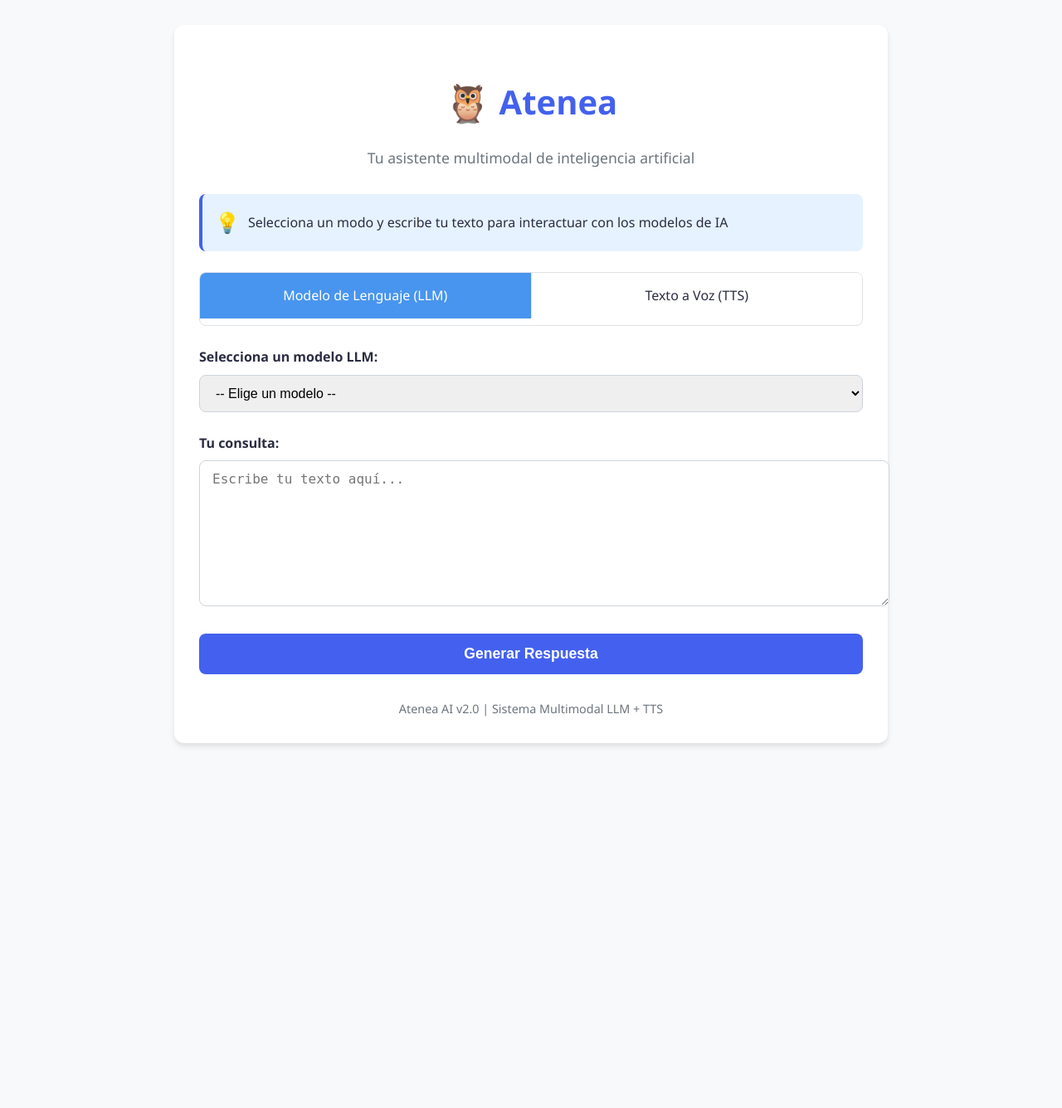
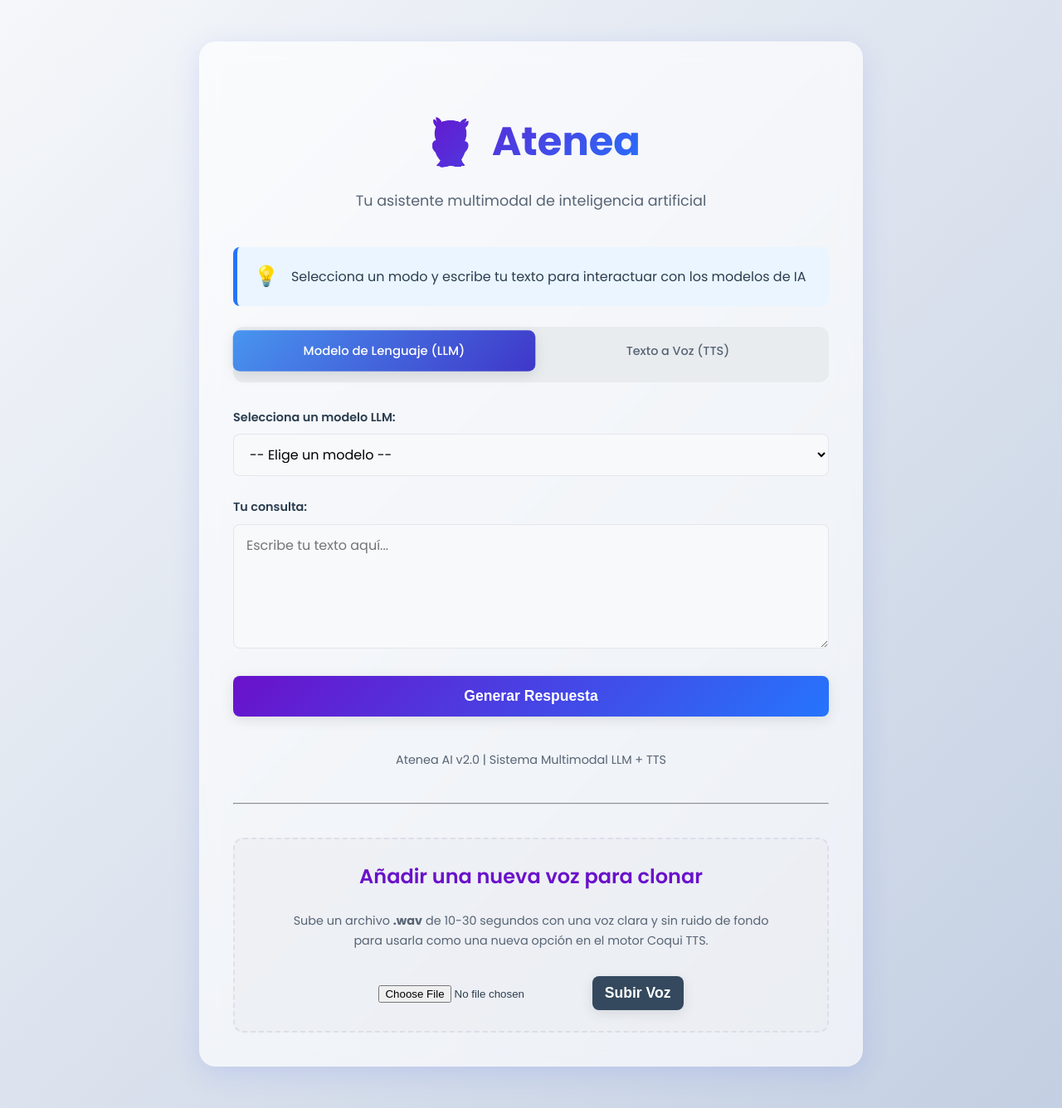
Before and after one commit to jlimolina/atenea, a Flask app: page / in a window 1280 px wide. Shown: the whole page at 83% size. Before the commit the page ends 900 px from the top, so only its background shows below. Run offline with Flask 3, Linux system fonts and the light colour scheme; a database or web service that is not in the repository returns one stand-in record (values such as "Sample title"); data that the repository does not hold is empty.

Commit message:
Actualización del 2025-06-06 a las 13:26:33

```diff
--- a/app.py
+++ b/app.py
@@ -1,4 +1,5 @@
-from flask import Flask, request, render_template, send_file, jsonify
+from flask import Flask, request, render_template, send_file, jsonify, redirect, url_for
+from werkzeug.utils import secure_filename
 import ollama
 import logging
 import socket
@@ -15,34 +16,30 @@ from TTS.api import TTS
 from torch.serialization import safe_globals
 from TTS.tts.configs.xtts_config import XttsConfig
 
-# Configuración de logging
 logging.basicConfig(level=logging.INFO, format='%(asctime)s - %(levelname)s - %(message)s', handlers=[logging.StreamHandler()])
 
 app = Flask(__name__)
 
-# Configuración
+UPLOAD_FOLDER = 'voices'
+app.config['UPLOAD_FOLDER'] = UPLOAD_FOLDER
+os.makedirs(app.config['UPLOAD_FOLDER'], exist_ok=True)
+
 OLLAMA_HOST = 'http://localhost:11434'
 LLM_TIMEOUT = 180
 
-# Filtro Jinja
 def nl2br(value):
     return value.replace('\n', '<br>') if value else ''
 app.jinja_env.filters['nl2br'] = nl2br
 
-# --- ARQUITECTURA MULTI-MOTOR TTS ---
-
-# 1. Caché para los modelos cargados
 silero_vits_model = None
 coqui_xtts_model = None
 
 def get_silero_model():
-    """Carga el modelo Silero VITS bajo demanda."""
     global silero_vits_model
     if silero_vits_model:
         return silero_vits_model
 
     logging.info("Cargando modelo Silero VITS...")
-    # Configuración especial para evitar problemas de descarga
     torch.hub.set_dir(os.path.expanduser('~/.cache/torch/hub'))
     torch.hub._validate_not_a_forked_repo = lambda a, b, c: True
     model, _ = torch.hub.load(
@@ -54,7 +51,6 @@ def get_silero_model():
     return silero_vits_model
 
 def get_coqui_model():
-    """Carga el modelo Coqui TTS (XTTS v2) bajo demanda."""
     global coqui_xtts_model
     if coqui_xtts_model:
         return coqui_xtts_model
@@ -68,27 +64,21 @@ def get_coqui_model():
     return coqui_xtts_model
 
 def generate_silero_audio(text, speaker):
-    """Genera audio con Silero y devuelve el tensor y su sample rate."""
     model = get_silero_model()
     audio_tensor = model.apply_tts(text=text, speaker=speaker, sample_rate=48000)
     return audio_tensor.unsqueeze(0), 48000
 
 def generate_coqui_audio(text, speaker_wav):
-    """Genera audio con Coqui y devuelve el tensor y su sample rate."""
     model = get_coqui_model()
     wav_output = model.tts(text=text, speaker_wav=speaker_wav, language="es")
     audio_tensor = torch.tensor(wav_output).unsqueeze(0)
     return audio_tensor, 24000
 
-# 2. Registro de Motores
 TTS_ENGINES = {
     'silero': generate_silero_audio,
     'coqui': generate_coqui_audio,
 }
 
-# --- FIN DE LA ARQUITECTURA MULTI-MOTOR ---
-
-# ... (Las funciones check_ollama_connection y get_ollama_models no cambian) ...
 def check_ollama_connection():
     try:
         response = requests.get(f"{OLLAMA_HOST}/api/tags", timeout=5)
@@ -107,15 +97,25 @@ def get_ollama_models():
 
 @app.route('/')
 def index():
-    # ... (Esta ruta no cambia) ...
     ollama_available = check_ollama_connection()
     model_names = get_ollama_models() if ollama_available else []
     error_message = None
     if not ollama_available:
         error_message = "Ollama no está disponible."
     elif not model_names:
-        error_message = "Ollama está corriendo pero no hay modelos."
-    return render_template('index.html', models=model_names, error=error_message)
+        error_message = "Ollama está corriendo pero no hay modelos disponibles."
+
+    try:
+        voice_files = [f for f in os.listdir(app.config['UPLOAD_FOLDER']) if f.endswith('.wav')]
+    except FileNotFoundError:
+        voice_files = []
+
+    return render_template(
+        'index.html',
+        models=model_names,
+        error=error_message,
+        available_voices=voice_files
+    )
 
 @app.route('/ask', methods=['POST'])
 def ask():
@@ -127,7 +127,6 @@ def ask():
         return jsonify({"error": "Texto requerido"}), 400
 
     if mode == 'llm':
-        # --- Lógica LLM (sin cambios) ---
         selected_model = data.get('model')
         if not selected_model:
             return jsonify({"error": "Modelo no seleccionado"}), 400
@@ -135,13 +134,11 @@ def ask():
             response = ollama.chat(model=selected_model, messages=[{'role': 'user', 'content': question}], options={'timeout': LLM_TIMEOUT})
             return render_template('response.html', response=response['message']['content'], question=question, model=selected_model, mode=mode)
         except Exception as e:
-            # ... (manejo de errores de LLM sin cambios) ...
-            error_msg = {socket.gaierror: "Error de red"}.get(type(e), f"Error: {str(e)}")
+            error_msg = {socket.gaierror: "Error de red", ConnectionRefusedError: "Ollama no responde"}.get(type(e), f"Error: {str(e)}")
             logging.error(f"Error LLM: {error_msg}")
             return render_template('response.html', response=error_msg, question=question, model=selected_model, mode=mode)
 
     elif mode == 'tts':
-        # --- Lógica TTS (Refactorizada) ---
         try:
             selected_engine_name = request.form.get('tts_engine', 'silero')
             selected_speaker = request.form.get('tts_speaker')
@@ -152,10 +149,8 @@ def ask():
 
             logging.info(f"Generando audio con motor '{selected_engine_name}' y voz '{selected_speaker}'...")
 
-            # Llama a la función correspondiente, que devuelve el audio y su sample rate
             audio_tensor, sample_rate = generation_function(question, selected_speaker)
 
-            # Proceso común de conversión a base64
             audio_data = io.BytesIO()
             torchaudio.save(audio_data, audio_tensor, sample_rate, format='wav')
             audio_data.seek(0)
@@ -177,7 +172,30 @@ def ask():
             logging.error(f"Error en TTS: {str(e)}", exc_info=True)
             return render_template('response.html', response=f"Error al generar audio: {e}", question=question, model="Error TTS", mode=mode)
 
-# ... (la ruta /system_status y el bloque if __name__ == '__main__' no necesitan grandes cambios) ...
+@app.route('/upload_voice', methods=['POST'])
+def upload_voice():
+    if 'voice_file' not in request.files:
+        return redirect(request.url)
+
+    file = request.files['voice_file']
+
+    if file.filename == '':
+        return redirect(request.url)
+
+    if file and file.filename.endswith('.wav'):
+        filename = secure_filename(file.filename)
+        save_path = os.path.join(app.config['UPLOAD_FOLDER'], filename)
+
+        try:
+            file.save(save_path)
+            logging.info(f"Archivo de voz '{filename}' subido exitosamente.")
+        except Exception as e:
+            logging.error(f"Error al guardar el archivo: {e}")
+
+        return redirect(url_for('index'))
+    else:
+        return 'Formato de archivo no válido. Sube un .wav', 400
+
 @app.route('/system_status')
 def system_status():
     status = {"ollama_available": check_ollama_connection(), "ollama_models": get_ollama_models()}
@@ -185,5 +203,4 @@ def system_status():
 
 if __name__ == '__main__':
     print("\n" + "="*50 + "\nAtenea - Servicio Multimodal de IA\n" + "="*50)
-    # Ya no precargamos ningún modelo, se cargarán bajo demanda.
     app.run(host='0.0.0.0', port=5000, debug=True)
--- a/static/style.css
+++ b/static/style.css
@@ -1,102 +1,134 @@
+/* --- Importación de la Fuente --- */
+@import url('https://fonts.googleapis.com/css2?family=Poppins:wght@300;400;500;600;700&display=swap');
+
+/* --- Variables Globales de Diseño --- */
 :root {
-    --primary-color: #4361ee;
-    --secondary-color: #3f37c9;
-    --tts-color: #4cc9f0;
-    --llm-color: #4895ef;
+    --primary-color: #6a11cb;
+    --secondary-color: #2575fc;
+    --gradiente-principal: linear-gradient(135deg, var(--primary-color) 0%, var(--secondary-color) 100%);
+
+    --tts-color: #00c6ff;
+    --llm-color: #0072ff;
+    --gradiente-tts: linear-gradient(135deg, #00c6ff 0%, #0072ff 100%);
+    --gradiente-llm: linear-gradient(135deg, #4895ef 0%, #3f37c9 100%);
+
     --error-color: #f72585;
-    --success-color: #4cc9f0;
-    --text-color: #2b2d42;
-    --light-bg: #f8f9fa;
-    --card-shadow: 0 4px 6px rgba(0, 0, 0, 0.1);
+    --text-color: #2c3e50;
+    --text-color-light: #576475;
+    --light-bg: #eef2f7;
+    --card-bg: rgba(255, 255, 255, 0.65);
+
+    --border-color: rgba(200, 200, 220, 0.4);
+    --shadow-color: rgba(67, 97, 238, 0.15);
+
+    --border-radius-md: 12px;
+    --border-radius-sm: 8px;
+    --transition-speed: 0.3s;
+}
+
+/* --- Estilos Base --- */
+* {
+    box-sizing: border-box;
 }
 
 body {
-    font-family: 'Segoe UI', Tahoma, Geneva, Verdana, sans-serif;
+    font-family: 'Poppins', 'Segoe UI', Tahoma, Geneva, Verdana, sans-serif;
     margin: 0;
-    padding: 0;
-    background-color: var(--light-bg);
+    padding: 20px 0;
+    background: linear-gradient(135deg, #f5f7fa 0%, #c3cfe2 100%);
     color: var(--text-color);
-    line-height: 1.6;
+    line-height: 1.7;
+    font-weight: 400;
 }
 
+/* --- Contenedor Principal con Efecto Vidrio --- */
 .container {
     max-width: 800px;
     margin: 30px auto;
-    padding: 30px;
-    background-color: white;
-    border-radius: 12px;
-    box-shadow: var(--card-shadow);
+    padding: 40px;
+    background: var(--card-bg);
+    border-radius: 20px;
+    border: 1px solid rgba(255, 255, 255, 0.2);
+    box-shadow: 0 8px 32px 0 var(--shadow-color);
+    backdrop-filter: blur(12px);
+    -webkit-backdrop-filter: blur(12px);
+    animation: slide-in-fade 0.6s ease-out;
 }
 
+/* --- Encabezado y Títulos --- */
 header {
     text-align: center;
-    margin-bottom: 30px;
+    margin-bottom: 40px;
 }
 
 h1 {
-    color: var(--primary-color);
-    margin-bottom: 10px;
-    font-size: 2.5rem;
-    display: flex;
+    font-size: 3rem;
+    font-weight: 700;
+    margin-bottom: 5px;
+    background: var(--gradiente-principal);
+    -webkit-background-clip: text;
+    -webkit-text-fill-color: transparent;
+    display: inline-flex;
     align-items: center;
-    justify-content: center;
-    gap: 10px;
+    gap: 15px;
 }
 
 .logo {
-    font-size: 2.8rem;
+    font-size: 3.5rem;
+    transition: transform var(--transition-speed) ease;
+}
+
+h1:hover .logo {
+    transform: rotate(15deg) scale(1.1);
 }
 
 .subtitle {
-    color: #6c757d;
+    color: var(--text-color-light);
     font-size: 1.1rem;
-    margin-bottom: 20px;
+    margin-top: 5px;
 }
 
+/* --- Selector de Modo Rediseñado --- */
 .mode-selector {
     display: flex;
-    margin-bottom: 25px;
-    border-radius: 8px;
-    overflow: hidden;
-    border: 1px solid #dee2e6;
+    background-color: #e9ecef;
+    border-radius: var(--border-radius-md);
+    padding: 5px;
+    margin-bottom: 30px;
 }
 
 .mode-option {
     flex: 1;
-    padding: 15px;
+    padding: 12px 15px;
     text-align: center;
     cursor: pointer;
-    background-color: white;
-    transition: all 0.3s ease;
+    border-radius: var(--border-radius-sm);
+    transition: all var(--transition-speed) ease-in-out;
     font-weight: 500;
-}
-
-.mode-option:not(:last-child) {
-    border-right: 1px solid #dee2e6;
+    color: var(--text-color-light);
+    border: none;
+    background: transparent;
 }
 
 .mode-option.active {
-    background-color: var(--primary-color);
     color: white;
+    box-shadow: 0 4px 15px rgba(0, 0, 0, 0.1);
+    transform: scale(1.03);
 }
 
 .mode-option.llm.active {
-    background-color: var(--llm-color);
+    background: var(--gradiente-llm);
 }
 
 .mode-option.tts.active {
-    background-color: var(--tts-color);
+    background: var(--gradiente-tts);
 }
 
-.mode-option:hover:not(.active) {
-    background-color: #f1f3f5;
-}
-
+/* --- Secciones y Formularios --- */
 .form-section {
     margin-bottom: 25px;
 }
 
-/* Ocultar secciones TTS por defecto */
 #tts-engine-section, #tts-speaker-section {
     display: none;
 }
@@ -106,21 +138,25 @@ label {
     margin-bottom: 8px;
     font-weight: 600;
     color: var(--text-color);
+    font-size: 0.9rem;
 }
 
 select, textarea {
     width: 100%;
     padding: 12px 15px;
-    border: 1px solid #ced4da;
-    border-radius: 8px;
+    border: 1px solid var(--border-color);
+    background-color: #f8f9fa;
+    border-radius: var(--border-radius-sm);
     font-size: 1rem;
-    transition: border-color 0.3s, box-shadow 0.3s;
+    font-family: 'Poppins', sans-serif;
+    transition: all var(--transition-speed) ease;
 }
 
 select:focus, textarea:focus {
+    outline: none;
     border-color: var(--primary-color);
-    outline: none;
-    box-shadow: 0 0 0 3px rgba(67, 97, 238, 0.2);
+    box-shadow: 0 0 0 3px var(--shadow-color);
+    background-color: white;
 }
 
 textarea {
@@ -128,78 +164,119 @@ textarea {
     resize: vertical;
 }
 
-button {
+/* --- Botón Principal --- */
+button[type="submit"] {
     width: 100%;
     padding: 14px;
-    background-color: var(--primary-color);
+    background: var(--gradiente-principal);
     color: white;
     border: none;
-    border-radius: 8px;
+    border-radius: var(--border-radius-sm);
     font-size: 1.1rem;
     font-weight: 600;
     cursor: pointer;
-    transition: all 0.3s ease;
+    transition: all var(--transition-speed) ease;
+    box-shadow: 0 4px 15px rgba(0, 0, 0, 0.1);
 }
 
-button:hover {
-    background-color: var(--secondary-color);
-    transform: translateY(-2px);
-    box-shadow: 0 4px 8px rgba(0, 0, 0, 0.1);
+button[type="submit"]:hover {
+    transform: translateY(-3px);
+    box-shadow: 0 6px 20px rgba(0, 0, 0, 0.2);
+}
+
+button[type="submit"]:disabled {
+    background: #bdc3c7;
+    cursor: not-allowed;
+    transform: none;
+    box-shadow: none;
+}
+
+/* --- Alertas y Cajas de Información --- */
+.error-message, .info-box {
+    padding: 15px 20px;
+    border-radius: var(--border-radius-sm);
+    margin-bottom: 25px;
+    border-left: 5px solid;
+    display: flex;
+    align-items: center;
+    gap: 15px;
 }
 
 .error-message {
-    padding: 15px;
-    background-color: #fee2e2;
-    color: var(--error-color);
-    border-radius: 8px;
-    margin-bottom: 20px;
-    border-left: 4px solid var(--error-color);
+    background-color: #fff0f3;
+    color: #d90429;
+    border-color: var(--error-color);
 }
 
 .info-box {
-    padding: 15px;
-    background-color: #e6f2ff;
-    border-radius: 8px;
-    margin-bottom: 25px;
-    border-left: 4px solid var(--primary-color);
-    display: flex;
-    align-items: center;
-    gap: 10px;
+    background-color: #eaf5ff;
+    border-color: var(--secondary-color);
 }
 
 .info-icon {
     font-size: 1.5rem;
 }
 
+/* --- Sección de Subida de Archivos --- */
+.upload-section {
+    margin-top: 30px;
+    padding: 25px;
+    background: rgba(233, 236, 239, 0.5);
+    border: 2px dashed var(--border-color);
+    border-radius: var(--border-radius-md);
+    text-align: center;
+}
+.upload-section h2 {
+    margin-top: 0;
+    color: var(--primary-color);
+    font-weight: 600;
+}
+.upload-section p {
+    font-size: 0.9rem;
+    color: var(--text-color-light);
+    max-width: 600px;
+    margin: 10px auto 20px;
+}
+.upload-section button {
+    background: #34495e;
+    width: auto;
+    padding: 10px 20px;
+    margin-top: 10px;
+}
+.upload-section button:hover {
+    background: #2c3e50;
+}
+
+/* --- Pie de Página --- */
 footer {
     text-align: center;
-    margin-top: 30px;
-    color: #6c757d;
+    margin-top: 40px;
+    color: var(--text-color-light);
     font-size: 0.9rem;
 }
 
+/* --- Media Queries para Responsividad --- */
 @media (max-width: 768px) {
     .container {
         padding: 20px;
         margin: 15px;
     }
-
     h1 {
-        font-size: 2rem;
+        font-size: 2.2rem;
     }
-
-    .mode-option {
-        padding: 12px 8px;
-        font-size: 0.9rem;
+    .logo {
+        font-size: 2.5rem;
     }
 }
 
-/* Animaciones */
-@keyframes fadeIn {
-    from { opacity: 0; transform: translateY(10px); }
-    to { opacity: 1; transform: translateY(0); }
+/* --- Animaciones --- */
+@keyframes slide-in-fade {
+    from {
+        opacity: 0;
+        transform: translateY(20px);
+    }
+    to {
+        opacity: 1;
+        transform: translateY(0);
+    }
 }
-
-.container {
-    animation: fadeIn 0.5s ease-out;
-}
--- a/templates/index.html
+++ b/templates/index.html
@@ -22,7 +22,7 @@
             <span>Selecciona un modo y escribe tu texto para interactuar con los modelos de IA</span>
         </div>
 
-        <form id="main-form" action="/ask" method="post">
+        <form id="main-form" action="{{ url_for('ask') }}" method="post">
             <div class="mode-selector">
                 <label class="mode-option llm active" id="llm-option">
                     <input type="radio" name="mode" value="llm" checked hidden> Modelo de Lenguaje (LLM)
@@ -39,7 +39,7 @@
                         <option value="" disabled selected>-- Elige un modelo --</option>
                         {% for model_name in models %}<option value="{{ model_name }}">{{ model_name }}</option>{% endfor %}
                     {% else %}
-                        <option value="" disabled selected>-- No hay modelos --</option>
+                        <option value="" disabled selected>-- No hay modelos disponibles --</option>
                     {% endif %}
                 </select>
             </div>
@@ -68,13 +68,25 @@
                 <span id="loading-indicator" style="display:none;">Procesando...</span>
             </button>
         </form>
-         <footer>
+
+        <footer>
             Atenea AI v2.0 | Sistema Multimodal LLM + TTS
         </footer>
+
+        <hr style="margin: 40px 0; border-color: #dee2e6;">
+
+        <div class="upload-section">
+            <h2>Añadir una nueva voz para clonar</h2>
+            <p>Sube un archivo <strong>.wav</strong> de 10-30 segundos con una voz clara y sin ruido de fondo para usarla como una nueva opción en el motor Coqui TTS.</p>
+
+            <form action="{{ url_for('upload_voice') }}" method="post" enctype="multipart/form-data">
+                <input type="file" name="voice_file" accept=".wav" required>
+                <button type="submit" style="width: auto; padding: 10px 15px; margin-top: 10px;">Subir Voz</button>
+            </form>
+        </div>
     </div>
 
     <script>
-        // --- LÓGICA DE LA INTERFAZ DINÁMICA ---
         const llmSection = document.getElementById('llm-section');
         const ttsEngineSection = document.getElementById('tts-engine-section');
         const ttsSpeakerSection = document.getElementById('tts-speaker-section');
@@ -83,7 +95,7 @@
         const ttsEngineSelect = document.getElementById('tts_engine');
         const ttsSpeakerSelect = document.getElementById('tts_speaker');
 
-        // Definimos las voces disponibles para cada motor
+        // Objeto JS que se construye dinámicamente con los datos de Flask
         const voicesByEngine = {
             'silero': {
                 'Voz Femenina 1': 'es_0',
@@ -91,14 +103,17 @@
                 'Voz Femenina 3': 'es_2',
             },
             'coqui': {
-                'Mi Voz Clonada 1': 'voices/voz_clonada_1.wav',
-                'Mi Voz Clonada 2': 'voices/voz_clonada_2.wav',
+                {% for voice_file in available_voices %}
+                    // La clave es el nombre del archivo sin extensión y con formato de título
+                    // El valor es la ruta completa al archivo
+                    '{{ voice_file.split(".")[0].replace("_", " ")|title }}': 'voices/{{ voice_file }}',
+                {% endfor %}
             }
         };
 
         function updateSpeakerOptions() {
             const selectedEngine = ttsEngineSelect.value;
-            ttsSpeakerSelect.innerHTML = ''; // Limpiar opciones anteriores
+            ttsSpeakerSelect.innerHTML = '';
 
             const availableVoices = voicesByEngine[selectedEngine];
             for (const name in availableVoices) {
@@ -111,35 +126,27 @@
         function updateFormMode() {
             const isTTSMode = document.querySelector('input[name="mode"]:checked').value === 'tts';
 
-            // Mostrar u ocultar las secciones correspondientes
             llmSection.style.display = isTTSMode ? 'none' : 'block';
             ttsEngineSection.style.display = isTTSMode ? 'block' : 'none';
             ttsSpeakerSection.style.display = isTTSMode ? 'block' : 'none';
 
-            // Habilitar/deshabilitar campos para que la validación 'required' funcione correctamente
             llmModelSelect.disabled = isTTSMode;
             ttsEngineSelect.disabled = !isTTSMode;
             ttsSpeakerSelect.disabled = !isTTSMode;
 
-            // Actualizar clases y textos
             document.getElementById('llm-option').classList.toggle('active', !isTTSMode);
             document.getElementById('tts-option').classList.toggle('active', isTTSMode);
             document.getElementById('question-label').textContent = isTTSMode ? 'Texto a convertir a voz:' : 'Tu consulta:';
             document.getElementById('submit-text').textContent = isTTSMode ? 'Generar Audio' : 'Generar Respuesta';
         }
 
-        // Manejar envío del formulario
         document.getElementById('main-form').addEventListener('submit', function() {
             const submitBtn = document.getElementById('submit-btn');
-            const submitText = document.getElementById('submit-text');
-            const loadingIndicator = document.getElementById('loading-indicator');
-
             submitBtn.disabled = true;
-            submitText.style.display = 'none';
-            loadingIndicator.style.display = 'inline';
+            submitBtn.querySelector('#submit-text').style.display = 'none';
+            submitBtn.querySelector('#loading-indicator').style.display = 'inline';
         });
 
-        // Event Listeners
         document.getElementById('llm-option').addEventListener('click', () => {
              document.querySelector('input[name="mode"][value="llm"]').checked = true;
              updateFormMode();
@@ -152,7 +159,6 @@
 
         ttsEngineSelect.addEventListener('change', updateSpeakerOptions);
 
-        // Inicialización
         updateFormMode();
         updateSpeakerOptions();
     </script>
```
